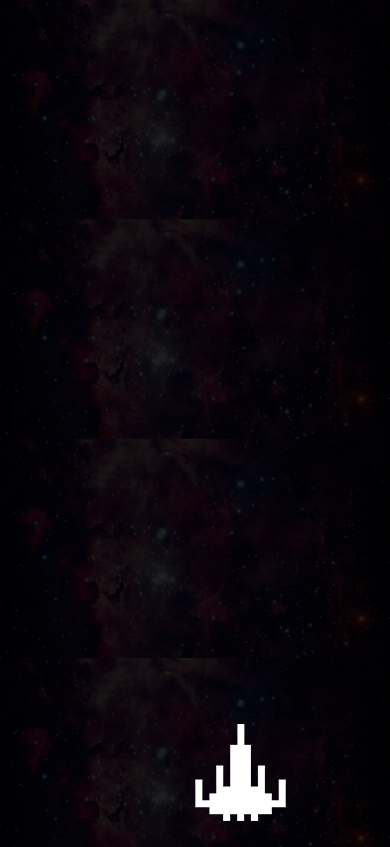
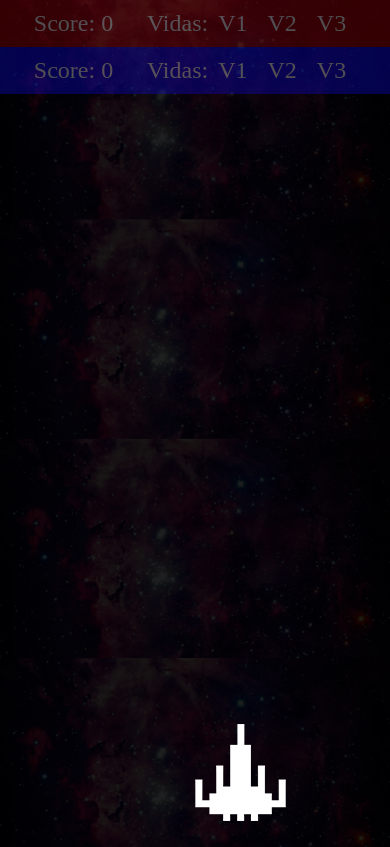
Before and after one commit to LuizHAC/P.A-VI, a plain HTML site: page Pages/Game_Page/index.html in a window 390 px wide. Shown: the top 847 px of the page. Drawn offline with Linux system fonts and the light colour scheme.

Commit message:
Added score bar

```diff
--- a/Pages/Game_Page/index.html
+++ b/Pages/Game_Page/index.html
@@ -15,6 +15,35 @@
 
     <body>
 
+        <div class="status_bar">
+            <div class="red_team">
+                <div class="score">
+                    Score: 0
+                </div>
+                <div class="lives">
+                    Vidas:
+                    <ul>
+                        <li>V1</li>
+                        <li>V2</li>
+                        <li>V3</li>
+                    </ul>
+                </div>
+            </div>
+            <div class="blue_team">
+                <div class="score">
+                    Score: 0
+                </div>
+                <div class="lives">
+                    Vidas:
+                    <ul>
+                        <li>V1</li>
+                        <li>V2</li>
+                        <li>V3</li>
+                    </ul>
+                </div>
+            </div>
+        </div>
+
         <script src="main.js"></script>
 
 
--- a/Pages/Game_Page/main.js
+++ b/Pages/Game_Page/main.js
@@ -1,3 +1,11 @@
+function sleep(milliseconds) {
+    const date = Date.now();
+    let currentDate = null;
+    do {
+      currentDate = Date.now();
+    } while (currentDate - date < milliseconds);
+  }
+
 // Creating the Entity class
 class Entity {
     constructor({ tag = 'div', className = '' } = {}) {
@@ -21,6 +29,11 @@ class Entity {
     remove() {
       this.el.remove();
       this.el = null;
+    }
+
+    // Explosion animation
+    explode(){
+        this.el.src = '../../Assets/Game/explosion.png';
     }
   }
 
@@ -81,7 +94,7 @@ class Bullet extends Entity{
 
 // Creating the Alien class
 class Alien extends Entity{
-    constructor({x, y, type, getOverlapBullet, removeAlien, removeBullet}){
+    constructor({x, y, type, getOverlapBullet, removeAlien, removeBullet, addScore}){
         super({tag: 'img'});
         this.setImage(type);
         this.direction = 'left';
@@ -90,24 +103,29 @@ class Alien extends Entity{
         this.getOverlapBullet = getOverlapBullet;
         this.removeAlien = removeAlien;
         this.removeBullet = removeBullet;
+        this.addScore = addScore;
     }
 
     // Setting the alien image using it's row
     setImage(type){
         if(type == 1){
             this.el.src = '../../Assets/Game/enemy1.png';
+            this.score = 50;
         }
         else if(type == 2){
             this.el.src = '../../Assets/Game/enemy2.png';
             this.el.style.filter = 'invert(100%) sepia(31%) saturate(4000%) hue-rotate(54deg) brightness(100%) contrast(82%)';
+            this.score = 30;
         }
         else if(type == 3){
             this.el.src = '../../Assets/Game/enemy3.png';
             this.el.style.filter = 'invert(82%) sepia(47%) saturate(566%) hue-rotate(9deg) brightness(97%) contrast(84%)';
+            this.score = 15;
         }
         else if(type == 4){
             this.el.src = '../../Assets/Game/enemy4.png';
             this.el.style.filter = 'invert(44%) sepia(58%) saturate(3969%) hue-rotate(246deg) brightness(86%) contrast(91%)';
+            this.score = 5;
         }
     }
 
@@ -134,6 +152,7 @@ class Alien extends Entity{
 
         const overlap = this.getOverlapBullet(this);
         if (overlap){
+            this.addScore(this.score);
             this.removeAlien(this);
             this.removeBullet(overlap);
         }
@@ -181,8 +200,15 @@ const ship = new Ship();
 const bullets = [];
 const aliens = [];
 
+let score = 0;
+
+const addScore = (points) => {
+    score += points;
+    console.log(score);
+};
 const removeAlien = (alien) => {
     aliens.splice(aliens.indexOf(alien), 1);
+    alien.explode();
     alien.remove();
 }
 
@@ -219,7 +245,7 @@ const Aliens_Cols = 9;
 // Creating the enemies
 for (let row = 0 ; row <= Aliens_Rows; row++){
     for (let col = 0; col <= Aliens_Cols; col++){
-        const alien = new Alien({x: col * 150 + 250, y:row * 100 + 10, type:row, getOverlapBullet, removeAlien, removeBullet});
+        const alien = new Alien({x: col * 150 + 250, y:row * 100 + 10, type:row, getOverlapBullet, removeAlien, removeBullet, addScore});
         aliens.push(alien);
     }
 }
--- a/Pages/Game_Page/style.css
+++ b/Pages/Game_Page/style.css
@@ -20,3 +20,65 @@ White: #FFFFFF
     background-size: cover;
     background-position: top;
   }
+
+  /*SCORE BAR*/
+  .status_bar{
+    display: flex;
+    margin: 0;
+    width: 100vw;
+    min-width: 300px;
+    flex-wrap: wrap;
+    min-height: 50px;
+}
+.red_team,
+.blue_team{
+    display: flex;
+    width: 50%;
+    min-width: 300px;
+    justify-content: space-evenly;
+    align-items: center;
+    opacity: 0.3;
+}
+
+.red_team{
+    background: #AB0103;
+}
+.blue_team{
+    background: #0E08f6;
+}
+
+.score,
+.lives{
+    display: flex;
+    color: white;
+    font-size: 1.5em;
+    justify-content: space-evenly;
+    align-items: center;
+}
+.red_team .score a{
+    color: white;
+    font-weight: 900;
+}
+
+.blue_team .score a{
+    color: white;
+    font-weight: 900;
+}
+
+.lives ul{
+    display: flex;
+    align-items: center;
+    justify-content: space-between;
+    list-style: none;
+}
+.lives ul li{
+    margin: 10px;
+}
+
+
+@media (max-width: 600px){
+    .red_team,
+    .blue_team{
+        width: 100%;
+    }
+}
```
Also changed, not shown: Assets/Game/explosion.png (added).
